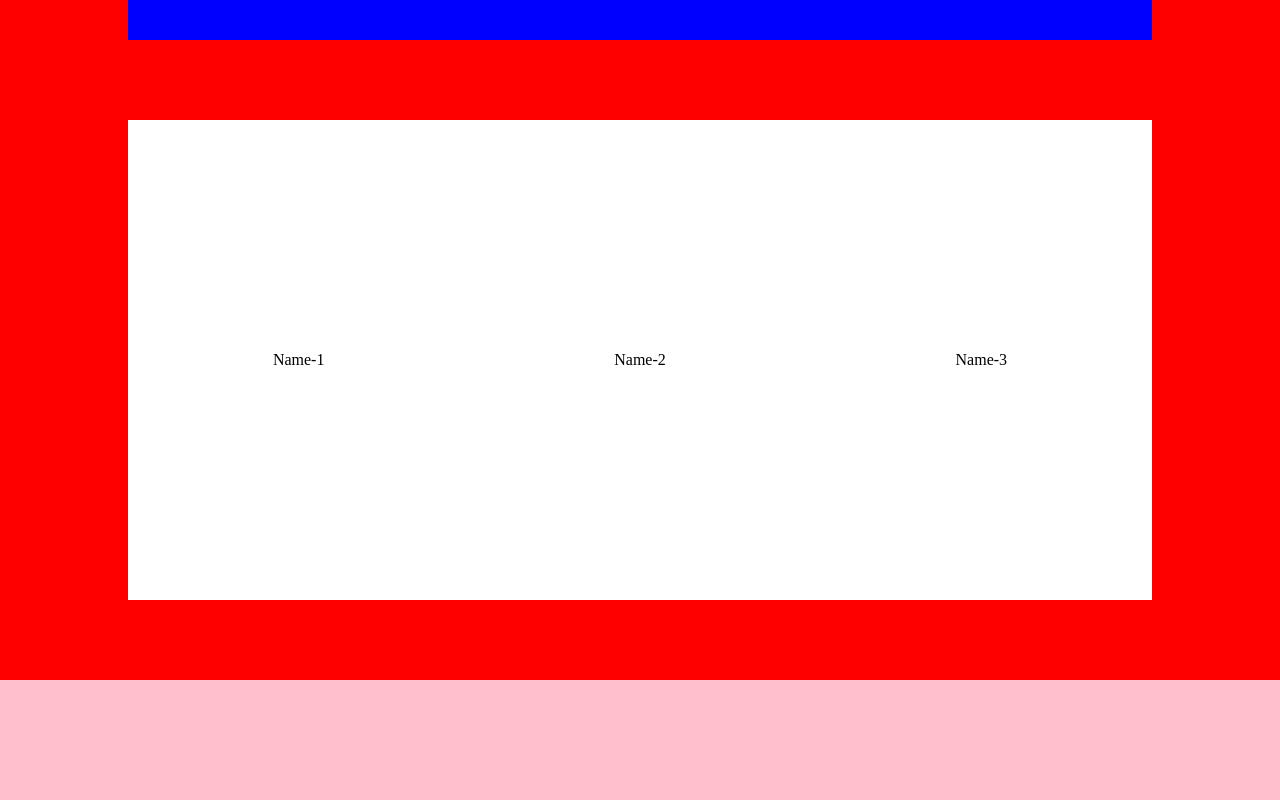
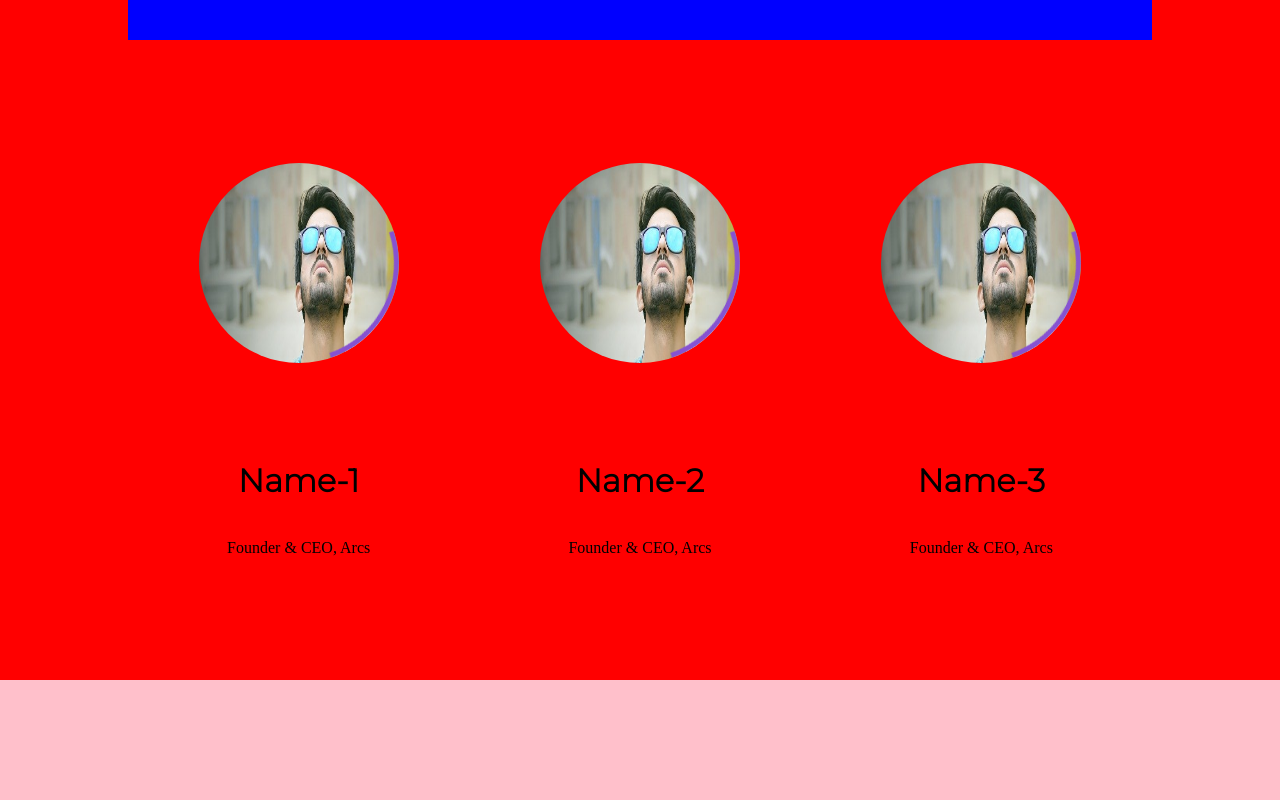
Before and after one commit to PAARTH2608/Vortex-Website, a React (Create React App) app: page / in a window 1280 px wide. Shown: the part 2520-3320 px from the top of the page. Built offline with nearby package versions, Linux system fonts and the light colour scheme.

Commit message:
footer added

```diff
--- a/src/components/data/speakerData.js
+++ b/src/components/data/speakerData.js
@@ -1,7 +1,7 @@
 export const speakersList = [
   {
     id: 1,
-    img: "https://i.ibb.co/cXFnLLV/3.png",
+    img: "https://pixabay.com/images/id-2194457/",
     name: "Name-1",
     description: "Founder & CEO, Arcs",
   },
--- a/src/components/pages/Footer.js
+++ b/src/components/pages/Footer.js
@@ -1,8 +1,9 @@
 import styled from "styled-components";
+import { FaInstagramSquare, FaFacebook, FaTwitterSquare, FaLinkedin } from 'react-icons/fa'
 
 const Container = styled.div`
-height: 45vh;
-background-color: red;
+height: 55vh;
+background-color: #8652D1;
 display: flex;
 align-items: center;
 flex-direction: column;
@@ -10,26 +11,71 @@ justify-content: space-around;
 `;
 const ContainerOne = styled.div`
 height:25vh;
-width:80%;
-background-color: green;
-
+width:70%;
+display:flex;
+align-items:center;
+justify-content:space-around;
 `;
-const InsideContainer = styled.div``;
+const InsideContainer = styled.div`
+display:flex;
+flex-direction:column;
+align-items:center;
+justify-content:space-around;
+width:35%;
+`;
 const Heading = styled.div`
 height:8vh;
-width:80%;
+width:70%;
 display:flex;
 align-items:center;
 justify-content:center;
-background-color: blue;
+text-align:center;
+color:white;
+font-size:1.2rem;
+font-family: montserrat;
+`;
+const Span = styled.span`
+border-left: 1.5px solid white;
+height: 150px;
+position:absolute;
+left: 50%;
+`;
+const InOne = styled.p`
+font-size: 3rem;
+color:white;
+font-family: montserrat;
+`;
+const InTwo = styled.p`
+font-size: 1.8rem;
+color:white;
+font-family: montserrat;
+margin-bottom:2vh;
+`;
+const InFour = styled.p`
+width:100%;
+display:flex;
+align-items:center;
+justify-content:space-between;
 `;
 
 export default function Footer() {
     return (
         <Container>
             <ContainerOne>
-                <InsideContainer></InsideContainer>
-                <InsideContainer></InsideContainer>
+                <InsideContainer>
+                    <InOne>STAY TUNED</InOne>
+                    <InTwo>FOR MORE UPDATES</InTwo>
+                </InsideContainer>
+                <Span></Span>
+                <InsideContainer>
+                    <InTwo>CONTACT US</InTwo>
+                    <InFour>
+                        <FaInstagramSquare size={35} color="white" style={{"cursor":"pointer"}}/>
+                        <FaFacebook size={35} color="white" style={{"cursor":"pointer"}}/>
+                        <FaTwitterSquare size={35} color="white" style={{"cursor":"pointer"}}/>
+                        <FaLinkedin size={35} color="white" style={{"cursor":"pointer"}}/>
+                    </InFour>
+                </InsideContainer>
             </ContainerOne>
             <Heading>Copyright © 2021 Vortex. All rights reserved.</Heading>
         </Container>
--- a/src/components/pages/Speakers.js
+++ b/src/components/pages/Speakers.js
@@ -19,7 +19,6 @@ const Heading = styled.h1`
   margin-bottom: 10vh;
 `;
 const SpeakersContainer = styled.div`
-  background-color: white;
   height: 60vh;
   width: 80%;
   padding: 0;
--- a/src/components/utils/Speaker.js
+++ b/src/components/utils/Speaker.js
@@ -1,10 +1,67 @@
-import React from 'react'
+import React from "react";
+import styled, { keyframes } from "styled-components";
+import Image from '../../assets/yo.jpg'
 
+const Container = styled.div`
+  width: 32%;
+  height: 90%;
+  display: flex;
+  flex-direction: column;
+  align-items: center;
+  justify-content: space-around;
+`;
+const Img = styled.img`
+  width: 250px;
+  height: 250px;
+`;
+const ContOne = styled.div`
+  height: 60%;
+  width: 35vh;
+  border-radius: 50%;
+  display: flex;
+  overflow: hidden;
+  margin-bottom: 20px;
+  margin-left: auto;
+  margin-right: auto;
+  position: relative;
+  width: 200px;
+  height: 200px;
+`;
+const rotate = keyframes`
+0% {
+    transform: rotate(0deg);
+  }
+  100% {
+    transform: rotate(360deg);
+  }
+`;
+const Inner = styled.div`
+height: 100%;
+right: 0px;
+position: absolute;
+border: solid 5px  transparent;
+border-top-color:  #8652D1;
+border-radius: 50%;
+width: 100%;
+transform: rotate(135deg);
+animation: ${rotate} 1.3s steps(2) .2s infinite;
+-webkit-animation: ${rotate} 1.3s linear infinite;
+`;
+
+const Heading = styled.h1``;
+const Desc = styled.p``;
 export default function Speaker(props) {
-    // console.log(props)
-    return (
-        <div>
-            {props.speaker.name}
-        </div>
-    )
+  return (
+    <Container>
+      <ContOne>
+        <Inner></Inner>
+        <Img src={Image} alt="" />
+      </ContOne>
+      <div class="progress-bar">
+        <div class="circle border"></div>
+      </div>
+      <Heading>{props.speaker.name}</Heading>
+      <Desc>{props.speaker.description}</Desc>
+    </Container>
+  );
 }
```
Also changed, not shown: src/assets/yo.jpg (added).
